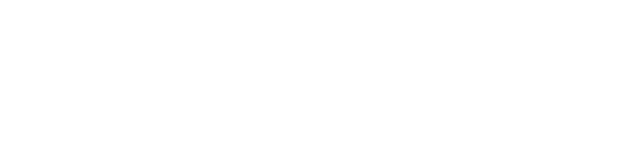
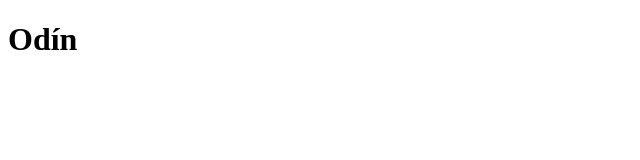
Before and after one commit to PauloCS4/odin, a plain HTML site: page index.html in a window 1280 px wide. Shown: the whole page, without its empty margins (0-640 px from the left). Drawn offline with Linux system fonts and the light colour scheme.

Commit message:
titulo h1 odin

```diff
--- a/index.html
+++ b/index.html
@@ -6,6 +6,8 @@
     <title>Bienvenido a Odín</title>
 </head>
 <body>
-
+    <header>
+        <h1>Odín</h1>
+    </header>
 </body>
 </html>
```
